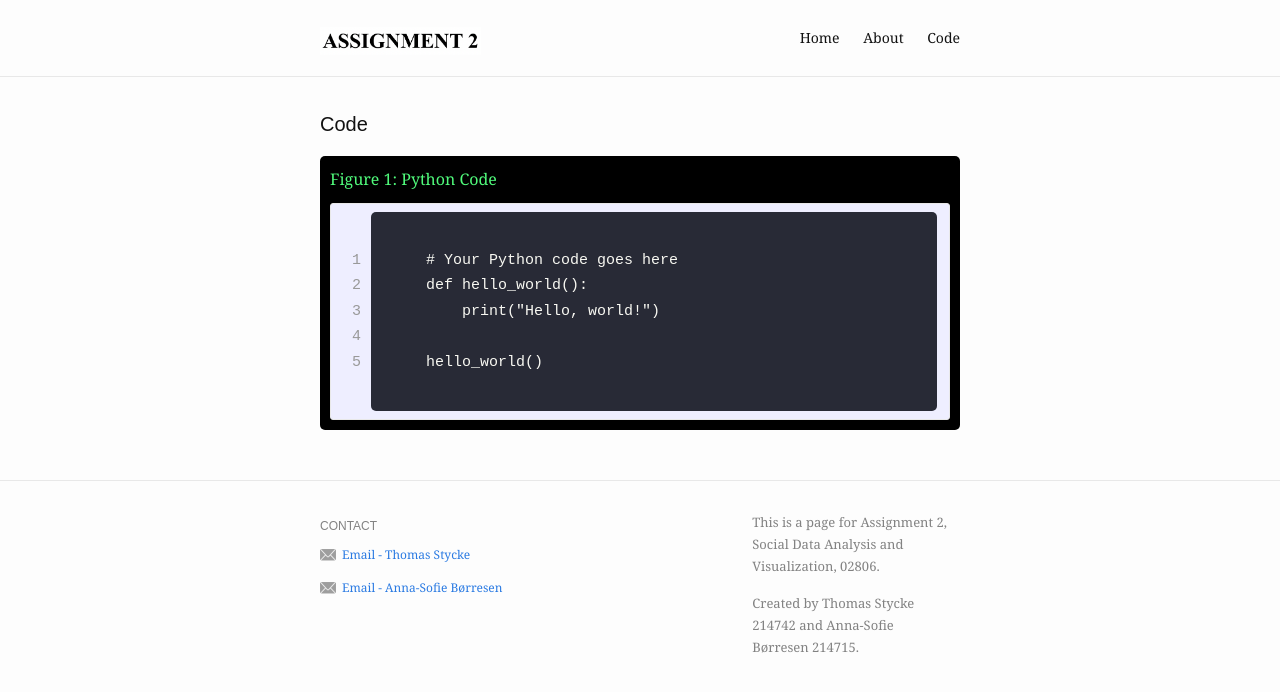
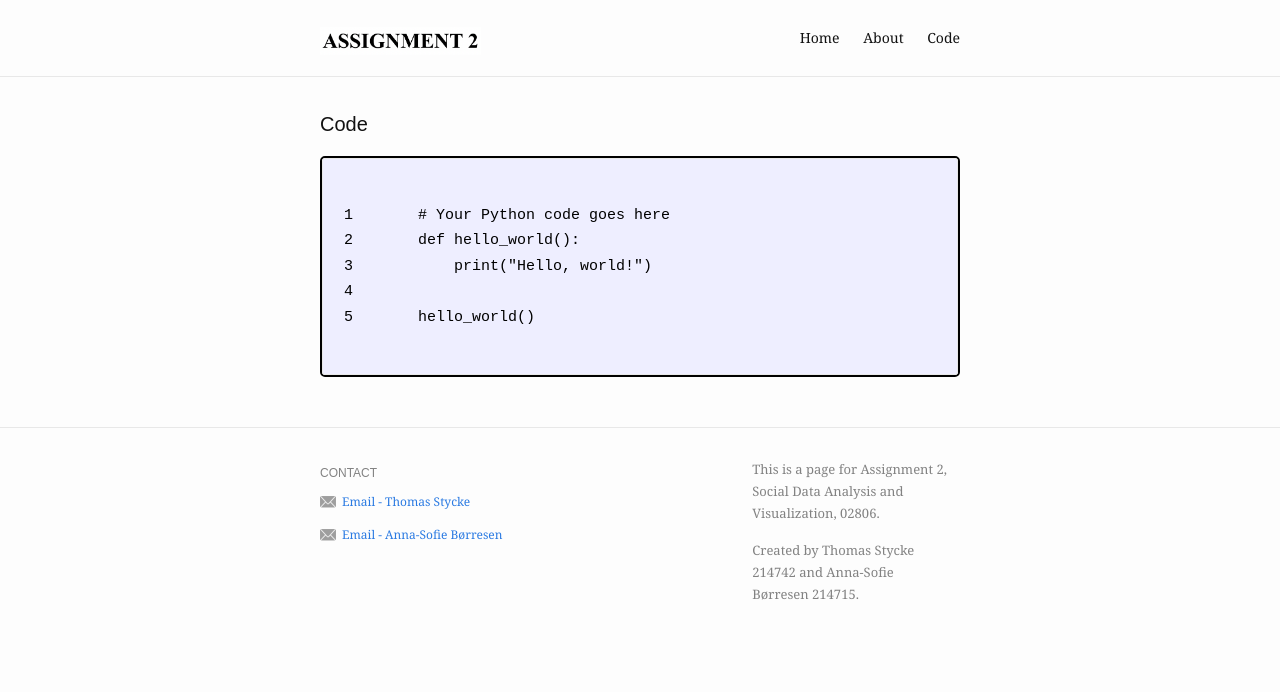
Before and after one commit to Thomasstycke/Thomasstycke.github.io, a Jekyll site: the page built from code.md, in a window 1280 px wide. Shown: the top 692 px of the page. Built offline with Jekyll 4.4.1, drawn with Linux system fonts in a browser that asks for light colours; part of the change alters nothing that is shown.

```diff
--- a/code.md
+++ b/code.md
@@ -6,18 +6,14 @@ slug: /code
 
 <style>
   .code-block figure {
-    background-color: black;
-    color: #F8F8F2; /* Adjust text color as needed */
-    padding: 10px;
+    border: 2px solid black; /* Black border */
     border-radius: 5px;
     margin-bottom: 20px;
     position: relative; /* Added to allow absolute positioning of line numbers */
   }
 
   .code-block figcaption {
-    color: #50fa7b; /* Adjust caption color as needed */
-    font-size: 16px;
-    margin-bottom: 10px;
+    display: none; /* Hide the caption */
   }
 
   .code-block pre {
@@ -30,7 +26,8 @@ slug: /code
     display: block;
     padding: 10px;
     border-radius: 5px;
-    background-color: #282a36; /* Adjust code background color as needed */
+    color: black; /* Text color */
+    background-color: transparent; /* No background */
   }
 
   .code-line {
@@ -38,7 +35,7 @@ slug: /code
     left: 0;
     width: 30px; /* Adjust width as needed */
     text-align: right;
-    color: #999; /* Adjust line number color as needed */
+    color: black; /* Line number color */
     padding-right: 10px;
     pointer-events: none; /* Ensures line numbers do not interfere with text selection */
   }
```
